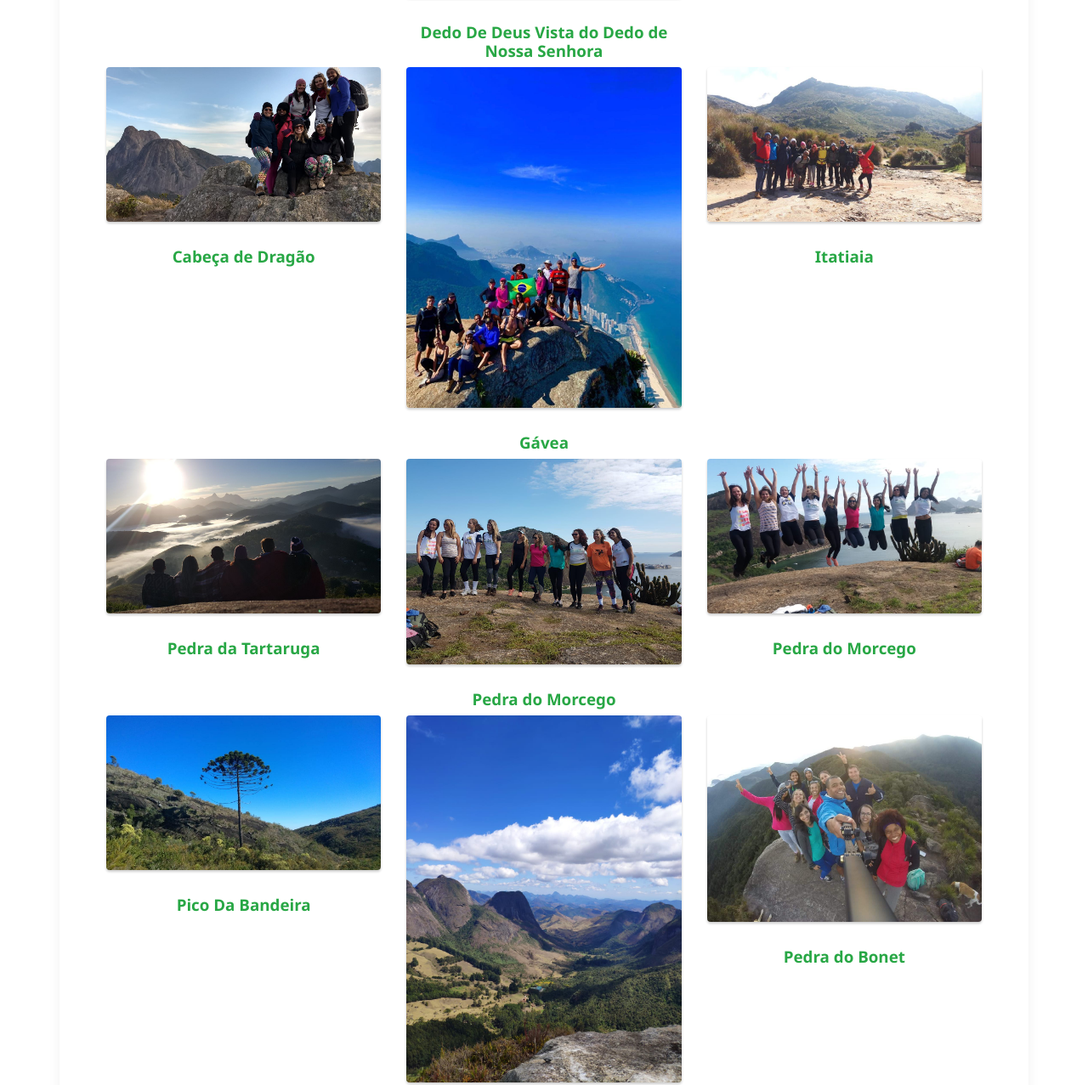
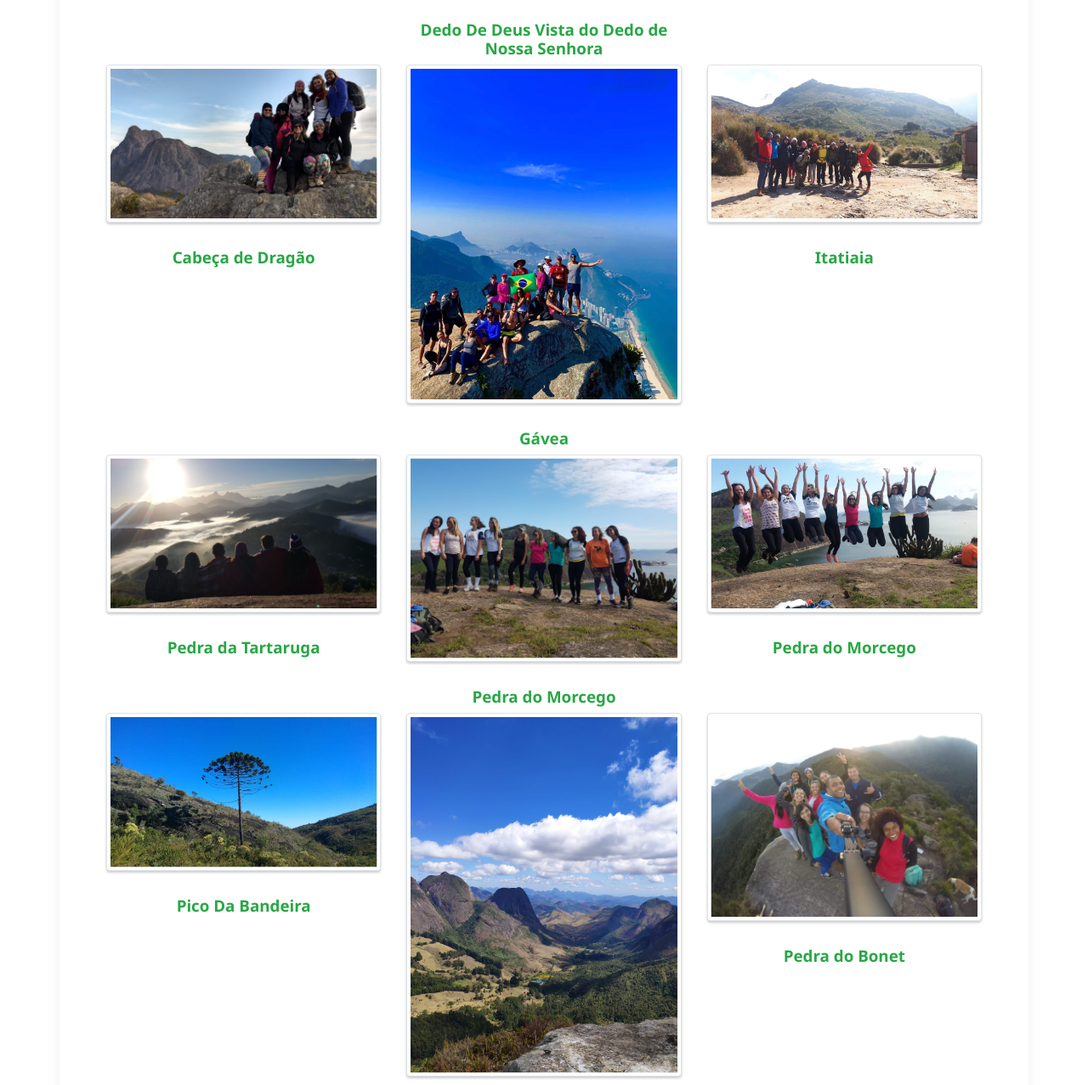
Before and after one commit to RobsonTeodoro/MoreAdventure, a plain HTML site: page aventuras.html in a window 1280 px wide. Shown: the part 1831-3108 px from the top of the page at 85% size. Drawn offline with Linux system fonts and the light colour scheme; some packages are replaced by stand-ins of ours; a script that the page names is missing; a web font is replaced by a local one.

Commit message:
Update aventuras.html

```diff
--- a/aventuras.html
+++ b/aventuras.html
@@ -310,7 +310,7 @@
 
                         <div class="col-sm-6 col-md-4">
                             <a class="lightbox" href="Imagens/Aventuras/Escalavrado visto do Dedo de Deus.jpg">
-                                <img src="Imagens/Aventuras/Escalavrado visto do Dedo de Deus.jpg" alt="Park">
+                                <img class="img-fluid img-thumbnail" src="Imagens/Aventuras/Escalavrado visto do Dedo de Deus.jpg" alt="Park">
                                 <h5 class="text-center font-weight-bold text-success">
                                     Escalavrado Visto do Dedo de Deus
                                 </h5>
@@ -319,7 +319,7 @@
 
                         <div class="col-sm-6 col-md-4">
                             <a class="lightbox" href="Imagens/Aventuras/dedoDeDeusVistaNossaSenhora.jpg">
-                                <img src="Imagens/Aventuras/dedoDeDeusVistaNossaSenhora.jpg" width="20px" alt="Bridge">
+                                <img class="img-fluid img-thumbnail" src="Imagens/Aventuras/dedoDeDeusVistaNossaSenhora.jpg" width="20px" alt="Bridge">
                                 <h5 class="text-center font-weight-bold text-success">
                                     Dedo De Deus Vista do Dedo de Nossa Senhora
                                 </h5>
@@ -329,7 +329,7 @@
 
                         <div class="col-sm-12 col-md-4">
                             <a class="lightbox" href="Imagens/Aventuras/cabecaDeDragao.jpg">
-                                <img src="Imagens/Aventuras/cabecaDeDragao.jpg" alt="Tunnel">
+                                <img class="img-fluid img-thumbnail" src="Imagens/Aventuras/cabecaDeDragao.jpg" alt="Tunnel">
                                 <h5 class="text-center font-weight-bold text-success">
                                     Cabeça de Dragão
                                 </h5>
@@ -339,7 +339,7 @@
 
                         <div class="col-sm-6 col-md-4">
                             <a class="lightbox" href="Imagens/Aventuras/cabecadeDragao2.jpg">
-                                <img src="Imagens/Aventuras/cabecadeDragao2.jpg" alt="Coast">
+                                <img class="img-fluid img-thumbnail" src="Imagens/Aventuras/cabecadeDragao2.jpg" alt="Coast">
                                 <h5 class="text-center font-weight-bold text-success">
                                     Cabeça de Dragão
                                 </h5>
@@ -348,7 +348,7 @@
 
                         <div class="col-sm-6 col-md-4">
                             <a class="lightbox" href="Imagens/Aventuras/Gavea.jpg">
-                                <img src="Imagens/Aventuras/Gavea.jpg" alt="Coast">
+                                <img class="img-fluid img-thumbnail" src="Imagens/Aventuras/Gavea.jpg" alt="Coast">
                                 <h5 class="text-center font-weight-bold text-success">
                                     Gávea
                                 </h5>
@@ -357,7 +357,7 @@
 
                         <div class="col-sm-6 col-md-4">
                             <a class="lightbox" href="Imagens/Aventuras/itatiaia2.jpg">
-                                <img src="Imagens/Aventuras/itatiaia2.jpg" alt="Coast">
+                                <img class="img-fluid img-thumbnail" src="Imagens/Aventuras/itatiaia2.jpg" alt="Coast">
                                 <h5 class="text-center font-weight-bold text-success">
                                     Itatiaia
                                 </h5>
@@ -367,7 +367,7 @@
 
                         <div class="col-sm-6 col-md-4">
                             <a class="lightbox" href="Imagens/Aventuras/tartaruga6.jpg">
-                                <img src="Imagens/Aventuras/tartaruga6.jpg" alt="Coast">
+                                <img class="img-fluid img-thumbnail" src="Imagens/Aventuras/tartaruga6.jpg" alt="Coast">
                                 <h5 class="text-center font-weight-bold text-success">
                                     Pedra da Tartaruga
                                 </h5>
@@ -376,7 +376,7 @@
 
                         <div class="col-sm-6 col-md-4">
                             <a class="lightbox" href="Imagens/Aventuras/morcego.jpg">
-                                <img src="Imagens/Aventuras/morcego.jpg" alt="Coast">
+                                <img class="img-fluid img-thumbnail" src="Imagens/Aventuras/morcego.jpg" alt="Coast">
                                 <h5 class="text-center font-weight-bold text-success">
                                     Pedra do Morcego
                                 </h5>
@@ -385,7 +385,7 @@
 
                         <div class="col-sm-6 col-md-4">
                             <a class="lightbox" href="Imagens/Aventuras/morcego2.jpg">
-                                <img src="Imagens/Aventuras/morcego2.jpg" alt="Coast">
+                                <img class="img-fluid img-thumbnail" src="Imagens/Aventuras/morcego2.jpg" alt="Coast">
                                 <h5 class="text-center font-weight-bold text-success">
                                     Pedra do Morcego
                                 </h5>
@@ -394,7 +394,7 @@
 
                         <div class="col-sm-6 col-md-4">
                             <a class="lightbox" href="Imagens/Aventuras/picoDaBandeira.jpg">
-                                <img src="Imagens/Aventuras/picoDaBandeira.jpg" alt="Coast">
+                                <img class="img-fluid img-thumbnail" src="Imagens/Aventuras/picoDaBandeira.jpg" alt="Coast">
                                 <h5 class="text-center font-weight-bold text-success">
                                     Pico Da Bandeira
                                 </h5>
@@ -403,7 +403,7 @@
 
                         <div class="col-sm-6 col-md-4">
                             <a class="lightbox" href="Imagens/Aventuras/frades.jpg">
-                                <img src="Imagens/Aventuras/frades.jpg" alt="Coast">
+                                <img class="img-fluid img-thumbnail" src="Imagens/Aventuras/frades.jpg" alt="Coast">
                                 <h5 class="text-center font-weight-bold text-success">
                                     Frades
                                 </h5>
@@ -412,7 +412,7 @@
 
                         <div class="col-sm-6 col-md-4">
                             <a class="lightbox" href="Imagens/Aventuras/bonet.jpg">
-                                <img src="Imagens/Aventuras/bonet.jpg" alt="Coast">
+                                <img class="img-fluid img-thumbnail" src="Imagens/Aventuras/bonet.jpg" alt="Coast">
                                 <h5 class="text-center font-weight-bold text-success">
                                     Pedra do Bonet
                                 </h5>
@@ -421,7 +421,7 @@
 
                         <div class="col-sm-6 col-md-4">
                             <a class="lightbox" href="Imagens/Aventuras/Acu.jpg">
-                                <img src="Imagens/Aventuras/Acu.jpg" alt="Coast">
+                                <img class="img-fluid img-thumbnail" src="Imagens/Aventuras/Acu.jpg" alt="Coast">
                                 <h5 class="text-center font-weight-bold text-success">
                                     Pedra do Açu
                                 </h5>
@@ -430,7 +430,7 @@
 
                         <div class="col-sm-6 col-md-4">
                             <a class="lightbox" href="Imagens/Aventuras/PedraDaTijuca.jpg">
-                                <img src="Imagens/Aventuras/PedraDaTijuca.jpg" alt="Coast">
+                                <img class="img-fluid img-thumbnail" src="Imagens/Aventuras/PedraDaTijuca.jpg" alt="Coast">
                                 <h5 class="text-center font-weight-bold text-success">
                                     Pedra Da Tijuca
                                 </h5>
@@ -439,7 +439,7 @@
 
                         <div class="col-sm-6 col-md-4">
                             <a class="lightbox" href="Imagens/Aventuras/PedraBonita.jpg">
-                                <img src="Imagens/Aventuras/PedraBonita.jpg" alt="Coast">
+                                <img class="img-fluid img-thumbnail" src="Imagens/Aventuras/PedraBonita.jpg" alt="Coast">
                                 <h5 class="text-center font-weight-bold text-success">
                                     Pedra Bonita
                                 </h5>
```
